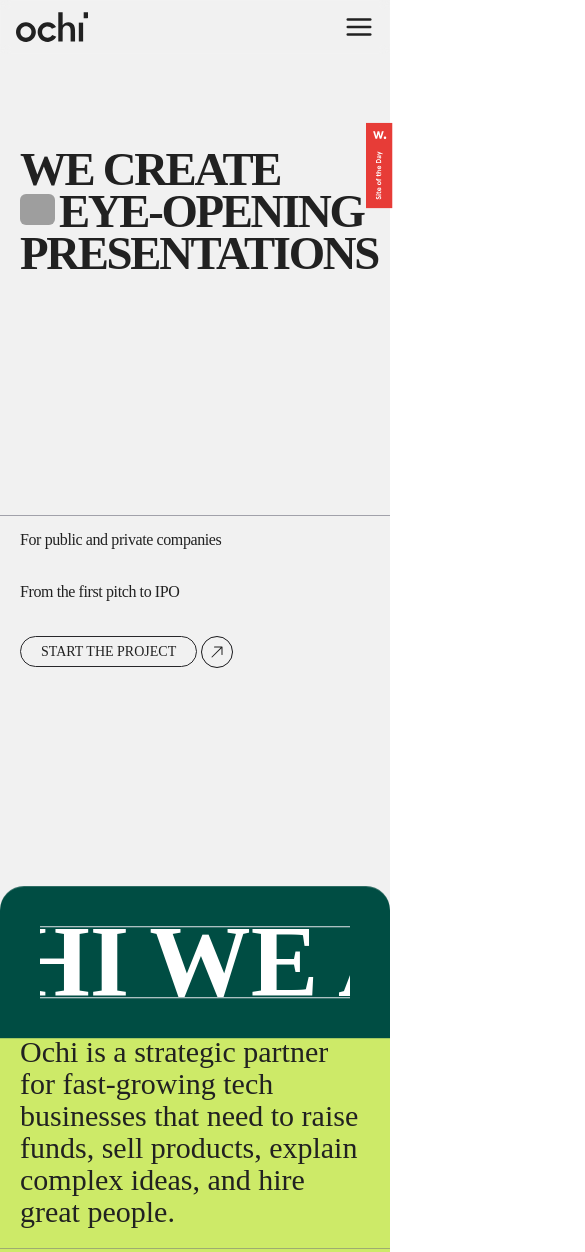
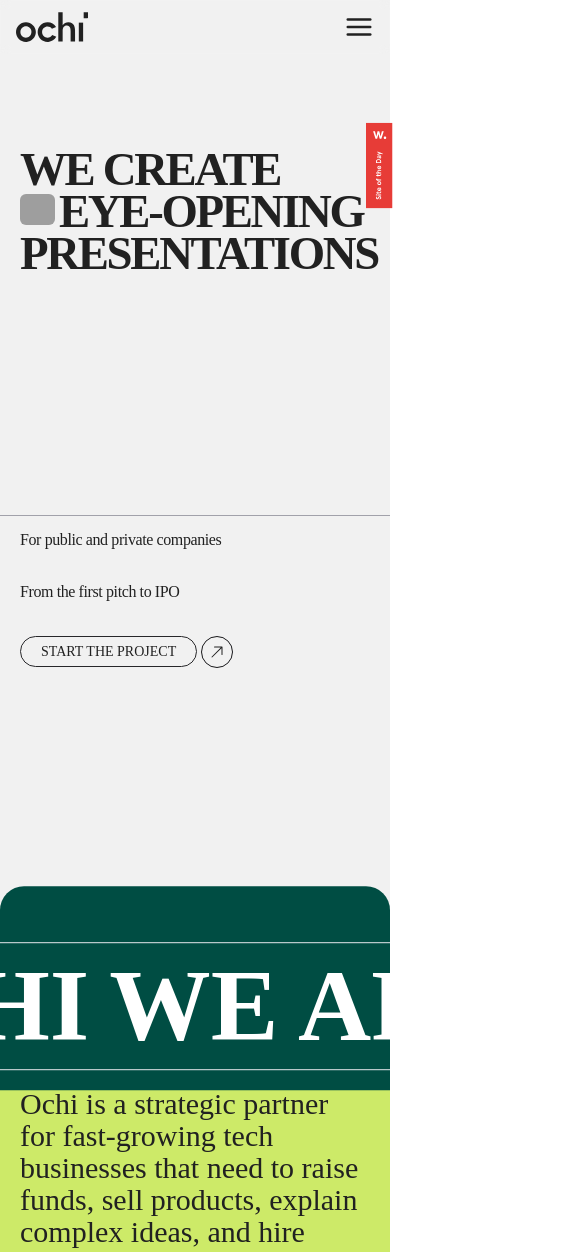
Before and after one commit to dinesh-saini814/OCHI-design-clone, a React (Vite) app: page / in a window 390 px wide. Shown: the top 1252 px of the page, 585 px wide, since content can reach past the window. Built offline with nearby package versions, Linux system fonts and the light colour scheme; grey boxes are pictures that could not be loaded.

Commit message:
fix mobile layout

```diff
--- a/src/components/Marquee.jsx
+++ b/src/components/Marquee.jsx
@@ -7,14 +7,14 @@
       data-scroll
       data-scroll-section
       data-scroll-speed=".05"
-      className="w-full pt-24 max-[600px]:p-10 pb-5 bg-marquee rounded-tl-3xl rounded-tr-3xl"
+      className="w-full sm:pt-24 pt-14  pb-5 bg-marquee rounded-tl-3xl rounded-tr-3xl "
     >
-      <div className=" border-t-[1px] border-b-[1px] flex overflow-hidden whitespace-nowrap">
+      <div className=" border-t-[1px] border-b-[1px] flex whitespace-nowrap w-auto">
         <motion.h1
           initial={{ x: "0" }}
           animate={{ x: "-100%" }}
           transition={{ repeat: Infinity, ease: "linear", duration: 8 }}
-          className="text-[26vw] leading-none font-['Test_Founders_Grotesk_X_Condensed'] -mt-[5vw]  py-1 uppercase -mb-5 font-semibold pr-5"
+          className="text-[26vw] leading-none font-['Test_Founders_Grotesk_X_Condensed'] -mt-[5vw]  py-8 uppercase -mb-5 font-semibold pr-5"
         >
           We Are Ochi
         </motion.h1>
@@ -22,7 +22,7 @@
           initial={{ x: "0" }}
           animate={{ x: "-100%" }}
           transition={{ repeat: Infinity, ease: "linear", duration: 8 }}
-          className="text-[26vw] leading-none font-['Test_Founders_Grotesk_X_Condensed'] -mt-[5vw] py-1 uppercase -mb-5 font-semibold pr-5"
+          className="text-[26vw] leading-none font-['Test_Founders_Grotesk_X_Condensed'] -mt-[5vw] py-8 uppercase -mb-5 font-semibold pr-5"
         >
           We Are Ochi
         </motion.h1>
```
